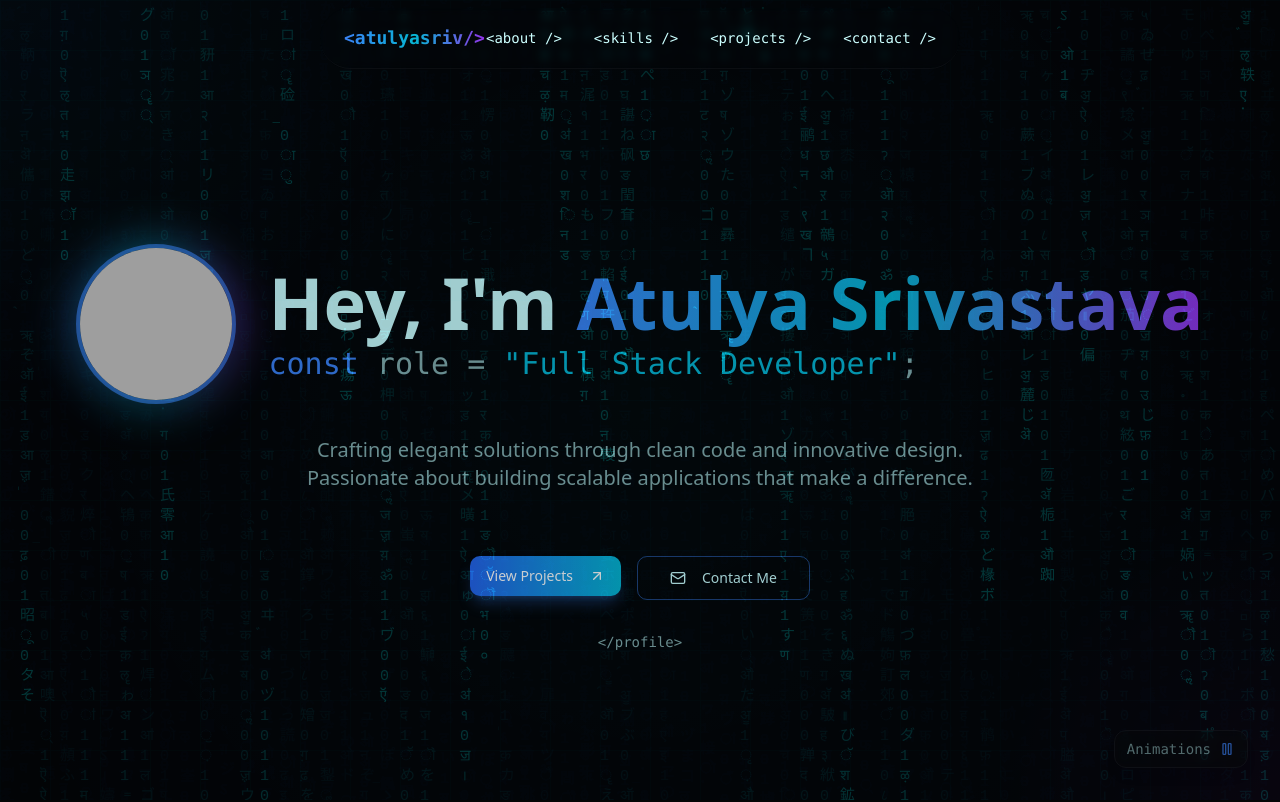
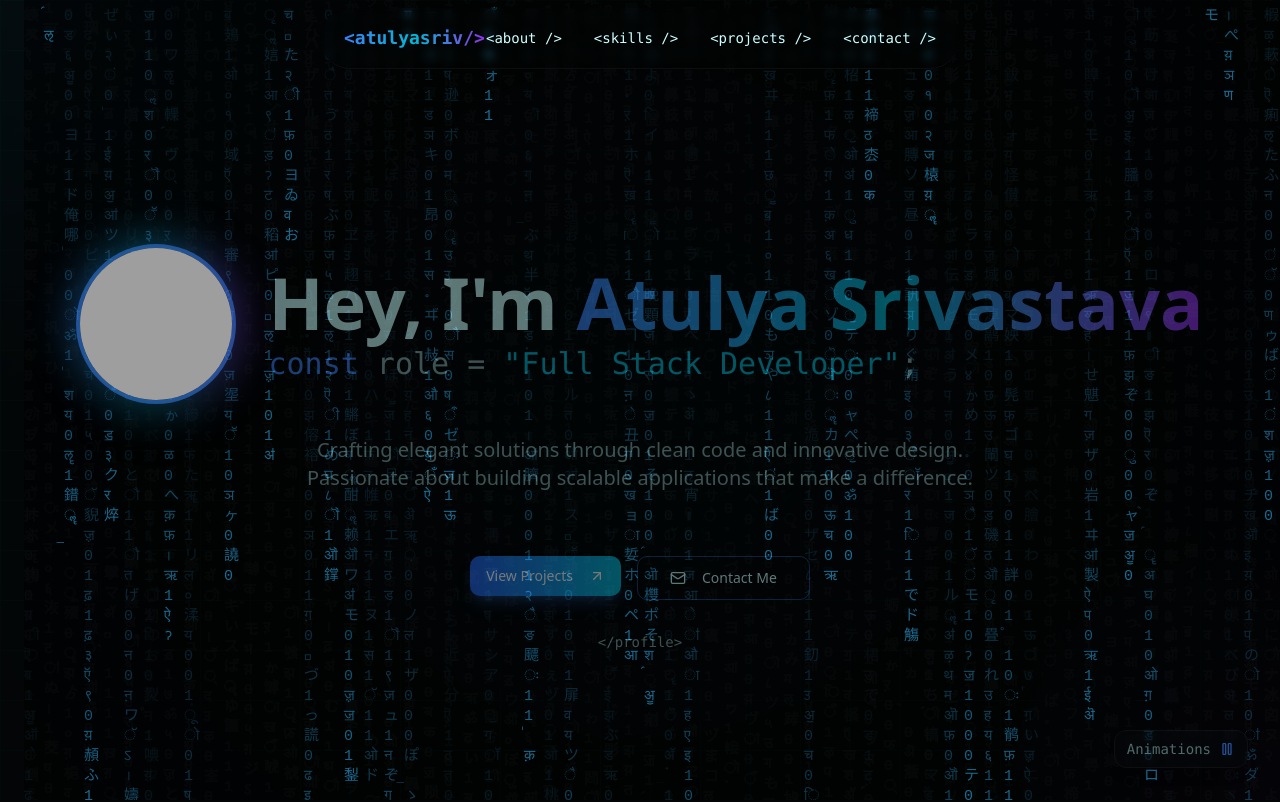
Before and after one commit to atulya-srivastava/atulyasriv.is-a.dev, a React (Vite) app: page / in a window 1280 px wide. Shown: the top 802 px of the page. Built offline with nearby package versions, Linux system fonts and the light colour scheme; grey boxes are pictures that could not be loaded; the HTML template or start-up script is replaced by a standard one.

Commit message:
ui: opacity changes in matrix rain

```diff
--- a/src/components/MatrixRain.tsx
+++ b/src/components/MatrixRain.tsx
@@ -50,20 +50,17 @@ const MatrixRain = () => {
     }
 
     const draw = () => {
-      // Fill with a semi-transparent dark color to create the fading trail effect
-      ctx.fillStyle = 'rgba(10, 15, 20, 0.05)';
+      // Use transparent black to create the fading trail effect
+      ctx.fillStyle = 'rgba(0, 0, 0, 0.06)';
       ctx.fillRect(0, 0, canvas.width, canvas.height);
 
       // Set character style
-      ctx.fillStyle = 'hsl(180, 100%, 50%)'; // Cyan color
+      ctx.fillStyle = 'hsl(200,100%,60%)'; // Cyan color
       ctx.font = '15px monospace';
 
       // Loop through each column
       for (let i = 0; i < drops.length; i++) {
-        // --- THIS IS THE MODIFIED PART ---
-        // Get a random char from any of our defined blocks
         const text = getRandomChar();
-        // --- END OF MODIFICATION ---
 
         ctx.fillText(text, i * 20, drops[i] * 20);
 
@@ -78,7 +75,7 @@ const MatrixRain = () => {
     };
 
     // --- Animation Loop ---
-    const interval = setInterval(draw, 40); // ~30 FPS
+    const interval = setInterval(draw, 50); // ~30 FPS
 
     // --- Cleanup ---
     // Handle window resize to re-initialize
@@ -103,10 +100,12 @@ const MatrixRain = () => {
 
   // This canvas will sit behind all other content
   return (
-    <canvas
-      ref={canvasRef}
-      className="absolute top-0 left-0 inset-0 opacity-20 pointer-events-none z-0"
-    />
+    <div className="bg-black/45 backdrop-blur-sm">
+      <canvas
+        ref={canvasRef}
+        className="absolute top-0 left-0 inset-0 opacity-55 pointer-events-none z-0"
+      />
+    </div>
   );
 };
 
```
